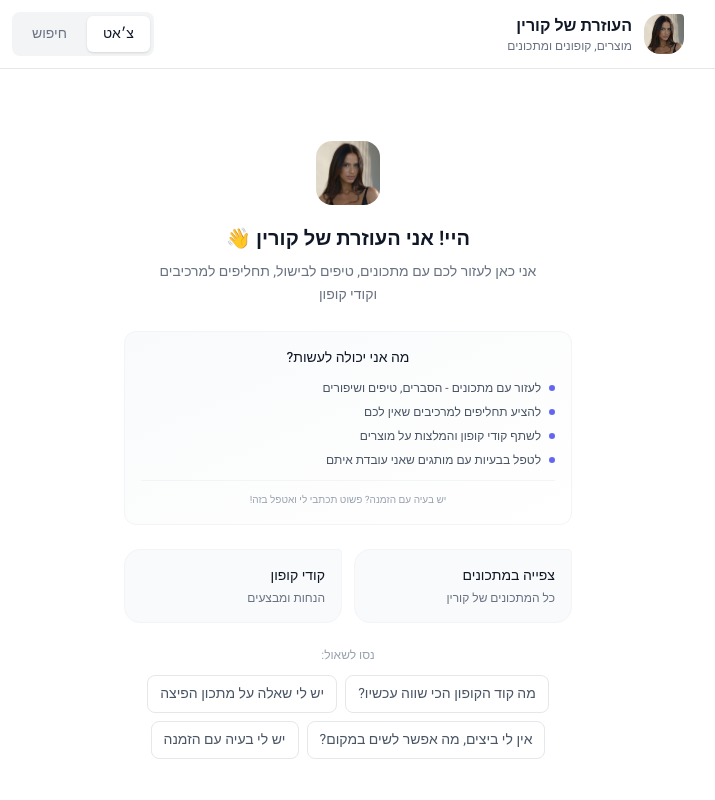
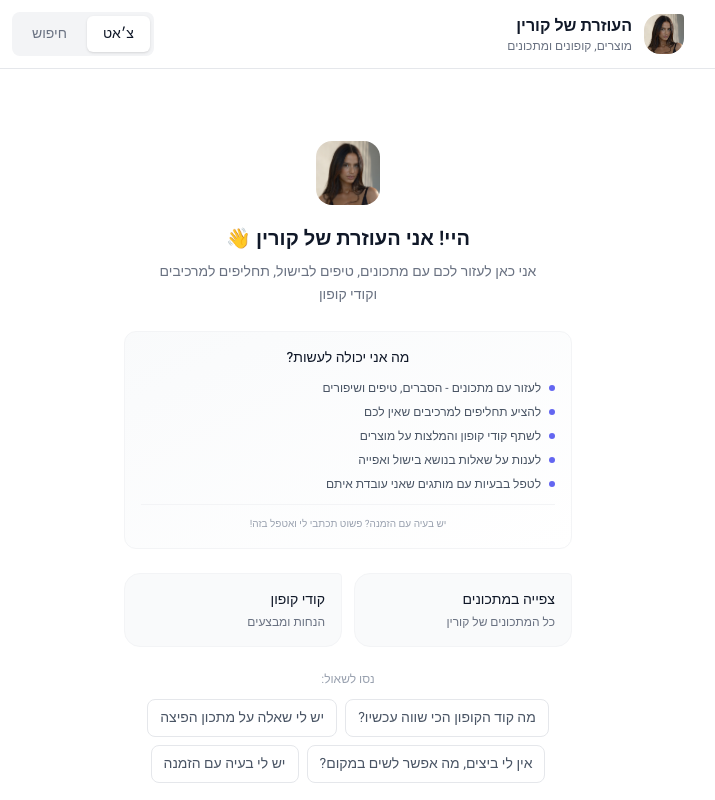
Before and after one commit to Idosegev23/corin, a Next.js app: page / in a window 1280 px wide. Shown: the top 800 px of the page, without its empty margins (292-1007 px from the left). Built offline with nearby package versions, Linux system fonts and the light colour scheme.

Commit message:
Add 5th capability point and fix admin access
- Add "answer cooking questions" as 5th capability point
- Remove admin link from avatar to prevent accidental clicks
- Add back button on admin login page
- Admin access now only via direct URL /admin

```diff
--- a/src/app/admin/page.tsx
+++ b/src/app/admin/page.tsx
@@ -4,6 +4,7 @@ import { useState, useEffect } from 'react';
 import { useRouter } from 'next/navigation';
 import { motion } from 'framer-motion';
 import Image from 'next/image';
+import Link from 'next/link';
 
 export default function AdminLogin() {
   const [password, setPassword] = useState('');
@@ -63,6 +64,14 @@ export default function AdminLogin() {
     <div className="min-h-screen bg-gray-950 flex items-center justify-center p-4" dir="rtl">
       {/* Background gradient */}
       <div className="fixed inset-0 bg-gradient-to-br from-purple-900/20 via-gray-950 to-pink-900/20" />
+
+      {/* Back button */}
+      <Link
+        href="/"
+        className="fixed top-4 right-4 z-10 px-4 py-2 text-sm text-gray-400 hover:text-white bg-gray-800/50 hover:bg-gray-800 backdrop-blur rounded-xl transition-all"
+      >
+        ← חזרה
+      </Link>
 
       <motion.div
         initial={{ opacity: 0, y: 20 }}
--- a/src/app/page.tsx
+++ b/src/app/page.tsx
@@ -2,7 +2,6 @@
 
 import { useState, useRef, useEffect } from 'react';
 import Image from 'next/image';
-import Link from 'next/link';
 import { AnimatePresence, motion } from 'framer-motion';
 import ReactMarkdown from 'react-markdown';
 import { products, posts, categories, couponCodes, recipes, Recipe } from '@/data/corrin-data';
@@ -394,7 +393,7 @@ export default function Home() {
       <header className="sticky top-0 z-50 glass px-4 py-3">
         <div className="max-w-2xl mx-auto flex items-center justify-between">
           <div className="flex items-center gap-3">
-            <Link href="/admin" className="w-10 h-10 overflow-hidden leaf-tr hover:ring-2 hover:ring-indigo-200 transition-all">
+            <div className="w-10 h-10 overflow-hidden leaf-tr">
               <Image
                 src={avatarSrc}
                 alt="קורין גדעון"
@@ -404,7 +403,7 @@ export default function Home() {
                 onError={() => {}}
                 priority
               />
-            </Link>
+            </div>
             <div>
               <h1 className="font-semibold text-base text-gray-900">העוזרת של קורין</h1>
               <p className="text-xs text-gray-500">מוצרים, קופונים ומתכונים</p>
@@ -492,6 +491,10 @@ export default function Home() {
                         <li className="flex items-center gap-2">
                           <span className="w-1.5 h-1.5 rounded-full bg-[var(--accent)] flex-shrink-0" />
                           לשתף קודי קופון והמלצות על מוצרים
+                        </li>
+                        <li className="flex items-center gap-2">
+                          <span className="w-1.5 h-1.5 rounded-full bg-[var(--accent)] flex-shrink-0" />
+                          לענות על שאלות בנושא בישול ואפייה
                         </li>
                         <li className="flex items-center gap-2">
                           <span className="w-1.5 h-1.5 rounded-full bg-[var(--accent)] flex-shrink-0" />
```
